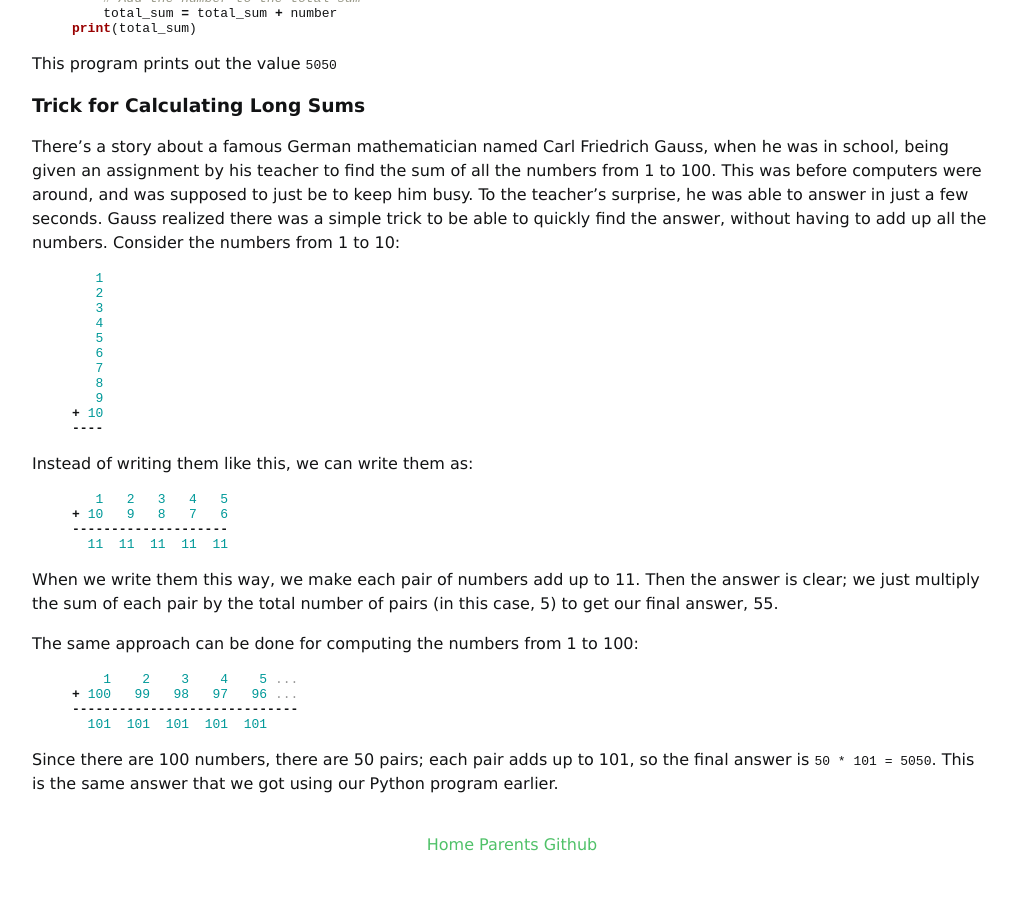
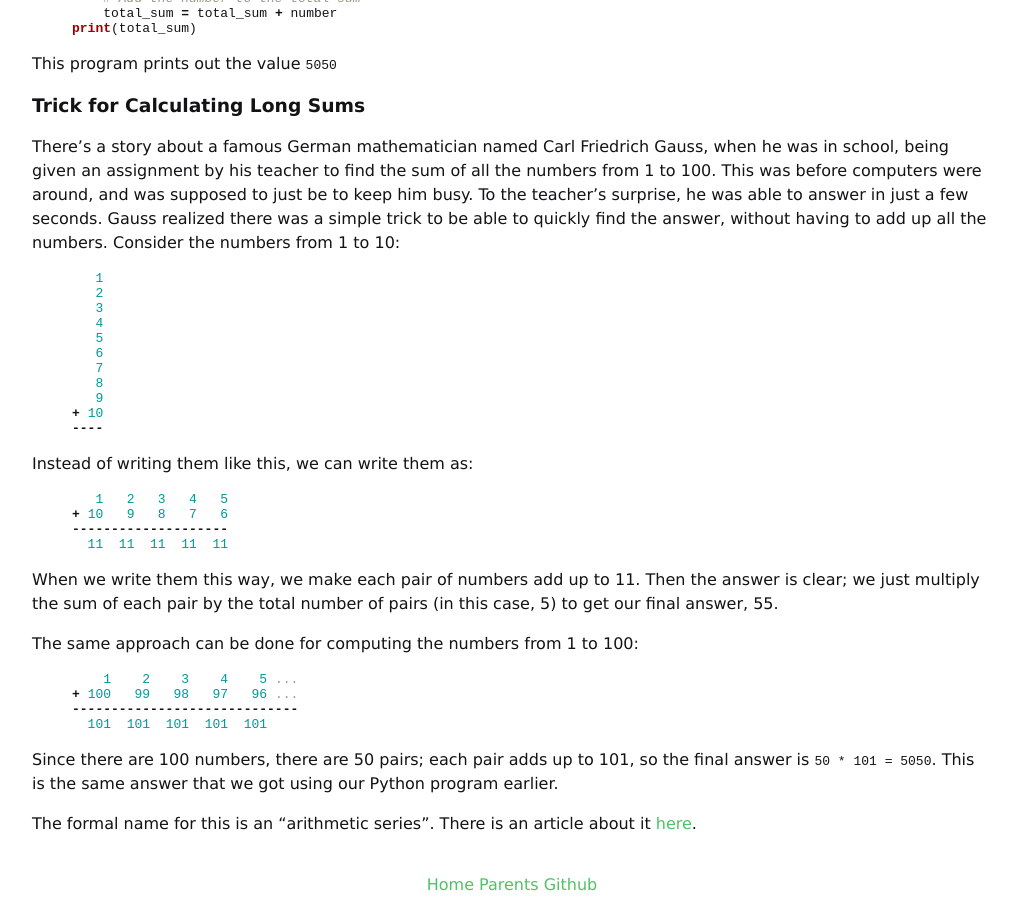
Before and after one commit to codekansas/teals-2022, a Jekyll site: the page built from _posts/2022-09-23-for-loops.md, in a window 1280 px wide and 900 px high, scrolled down 1077 px. Shown: the whole window, without its empty margins (128-1145 px from the left). Built offline with Jekyll 4.4.1, drawn with Linux system fonts in a browser that asks for light colours; before the commit the page ends 1937 px from its top, so only the background shows below that.

Commit message:
add pointer to arithmetic series article

```diff
--- a/_posts/2022-09-23-for-loops.md
+++ b/_posts/2022-09-23-for-loops.md
@@ -118,3 +118,5 @@ The same approach can be done for computing the numbers from 1 to 100:
 
 Since there are 100 numbers, there are 50 pairs; each pair adds up to 101, so the final answer is `50 * 101 = 5050`.
 This is the same answer that we got using our Python program earlier.
+
+The formal name for this is an "arithmetic series". There is an article about it [here](https://mathworld.wolfram.com/ArithmeticSeries.html).
```
